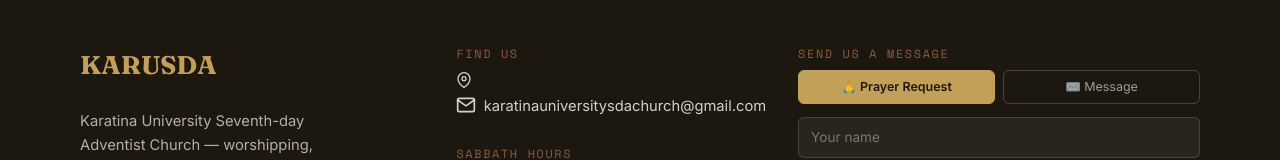
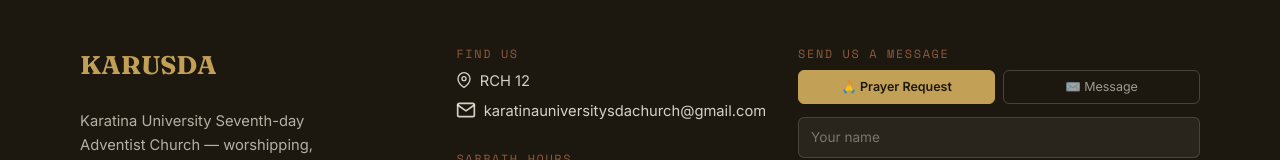
Before and after one commit to pendo-suzzy/KARUSDA-page, a React (Vite) app: page /admin in a window 1280 px wide. Shown: the part 556-716 px from the top of the page. Built offline with nearby package versions, Linux system fonts and the light colour scheme; no server answers; the database is empty.

Commit message:
added the location to RCH 12

```diff
--- a/src/components/Footer.jsx
+++ b/src/components/Footer.jsx
@@ -142,7 +142,7 @@ export default function Footer() {
           <p className="eyebrow footer__heading">Find us</p>
           <p className="footer__line footer__line--icon">
             <IconMapPin />
-            <span>{contact.address}</span>
+            <span>RCH 12</span>
           </p>
           <p className="footer__line footer__line--icon">
             <IconMail />
```
